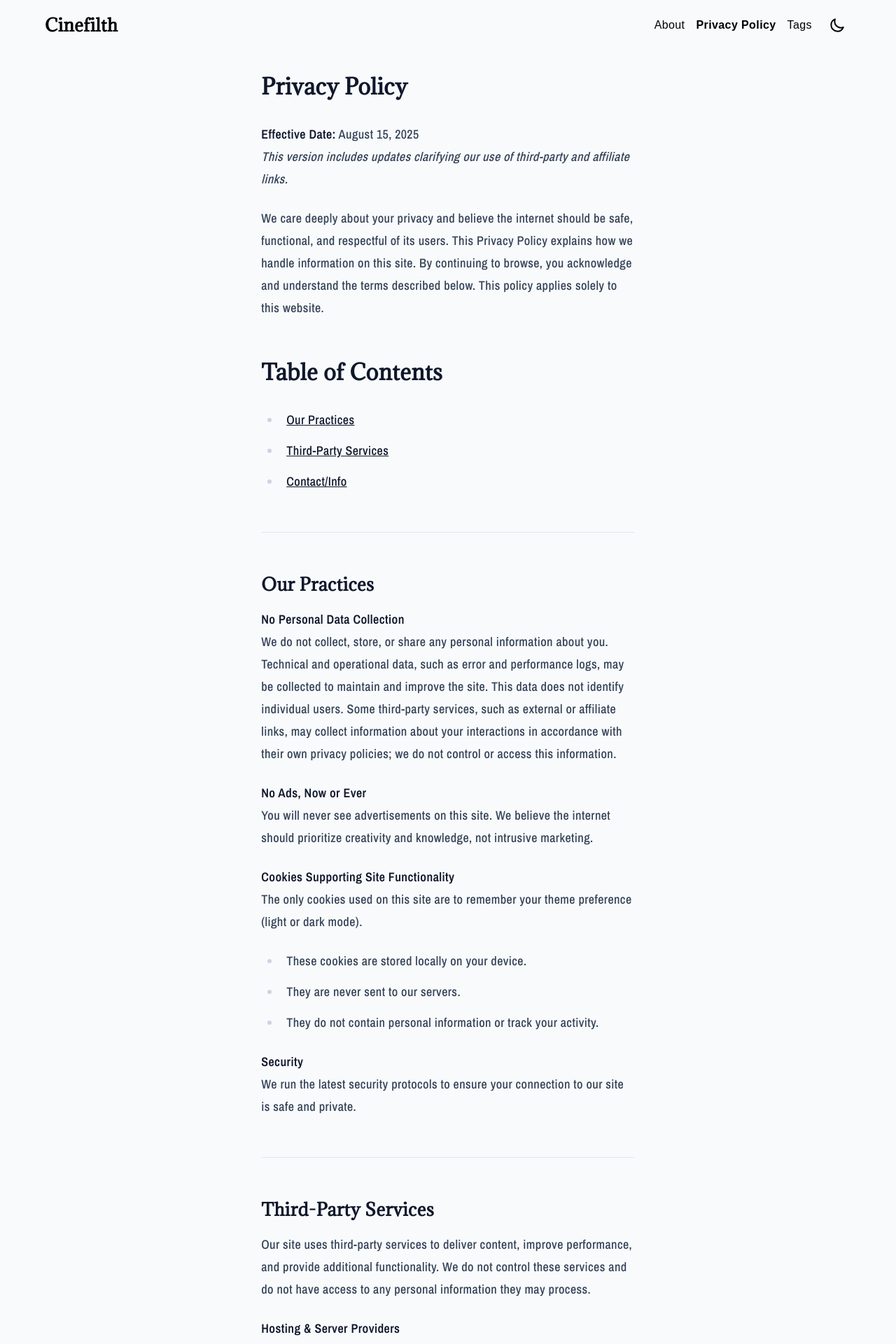
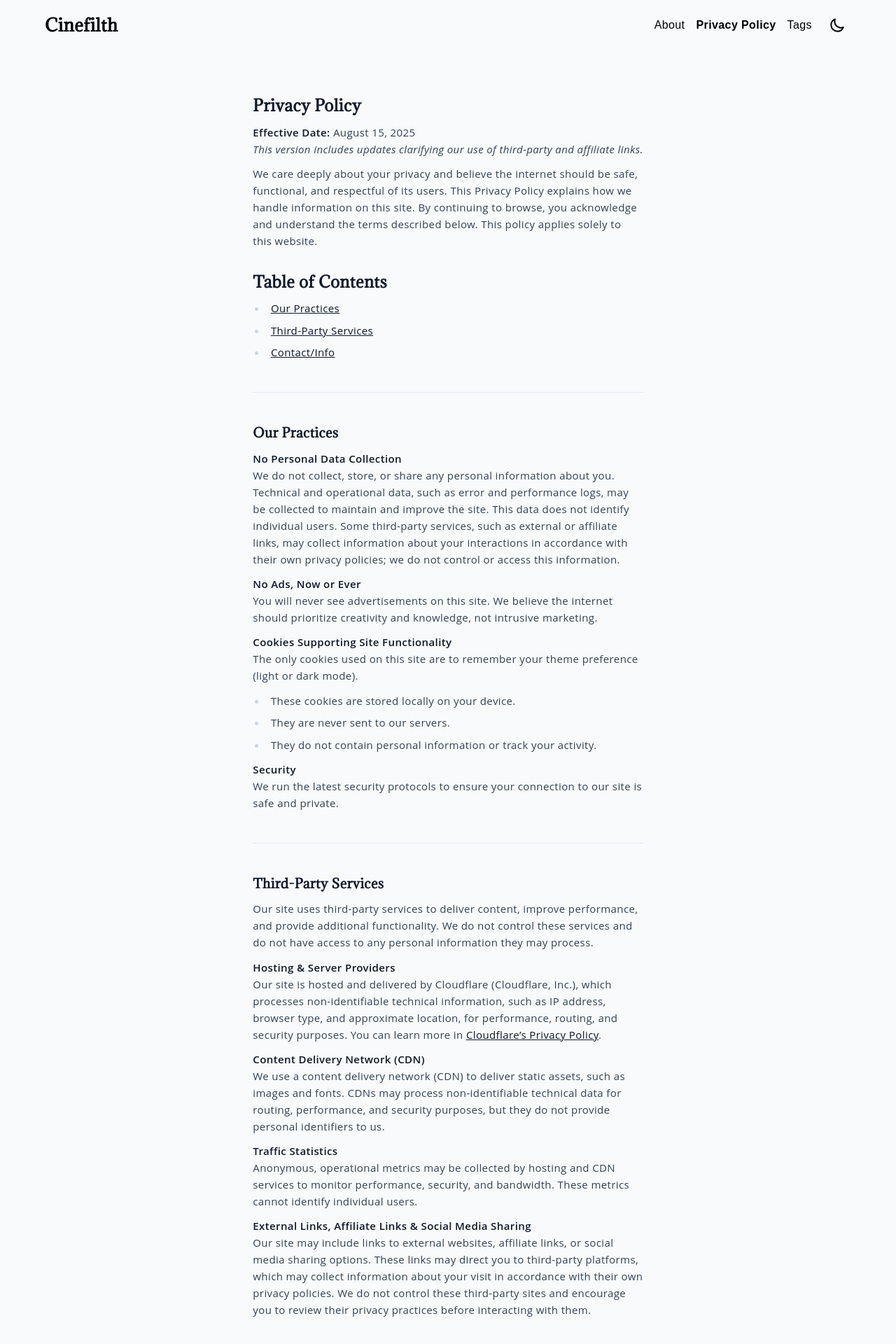
Before and after one commit to KanbeiKuroda/q7m_s9xv4kz8r2b1t6_dwpf0hlj, a Jekyll site: the page built from privacy_policy.md, in a window 1280 px wide. Shown: the top 1920 px of the page at 70% size. Built offline with Jekyll 4.4.1, drawn with Linux system fonts in a browser that asks for light colours; some web fonts are replaced.

Commit message:
Update page.html

```diff
--- a/_layouts/page.html
+++ b/_layouts/page.html
@@ -3,29 +3,86 @@ layout: base
 ---
 <style>
   @font-face {
-    font-family: 'Archivo';
-    src: url('/assets/Archivo/ArchivoNarrow.ttf') format('truetype');
+    font-family: 'Open Sans';
+    src: url('/assets/Open_Sans/OpenSans-VariableFont_wdth,wght.ttf') format('truetype');
     font-weight: 300 800;
     font-style: normal;
   }
 
-  .prose, .prose p, .prose span, .prose li {
-    font-family: 'Archivo', sans-serif;
+  .prose,
+  .prose p,
+  .prose span,
+  .prose li {
+    font-family: 'Open Sans', sans-serif;
     font-weight: 500;
   }
 
-  .prose h1,
-  .prose h2,
-  .prose h3,
-  .prose h4,
+  .prose {
+    font-size: 0.9375rem;
+    line-height: 1.6;
+  }
+
+  .prose p {
+    margin-top: 0.75em;
+    margin-bottom: 0.75em;
+  }
+
+  .prose h1 {
+    font-size: 1.75rem;
+    line-height: 1.25;
+    margin-top: 2.25rem;
+    margin-bottom: 1rem;
+    font-weight: 700;
+  }
+
+  .prose h2 {
+    font-size: 1.375rem;
+    line-height: 1.3;
+    margin-top: 2rem;
+    margin-bottom: 0.75rem;
+    font-weight: 700;
+  }
+
+  .prose h3 {
+    font-size: 1.125rem;
+    line-height: 1.4;
+    margin-top: 1.5rem;
+    margin-bottom: 0.5rem;
+    font-weight: 700;
+  }
+
+  .prose h4 {
+    font-size: 1.05rem;
+    font-weight: 700;
+  }
+
   .prose h5,
   .prose h6 {
-    font-weight: 700;
+    font-size: 1rem;
+    font-weight: 600;
+  }
+
+  .prose ul,
+  .prose ol {
+    padding-left: 1.25rem;
+    margin-top: 0.5em;
+    margin-bottom: 0.5em;
+  }
+
+  .prose blockquote {
+    font-size: 0.9em;
+    line-height: 1.55;
+    font-style: italic;
+  }
+
+  .prose img {
+    margin: 1.75rem auto;
+    width: 100%;
   }
 </style>
 
 <div class="flex justify-center py-4 md:py-8">
-  <article class="prose md:prose-lg prose-slate dark:prose-invert">
+  <article class="prose prose-base max-w-none prose-slate dark:prose-invert">
     {{ content }}
   </article>
 </div>
```
